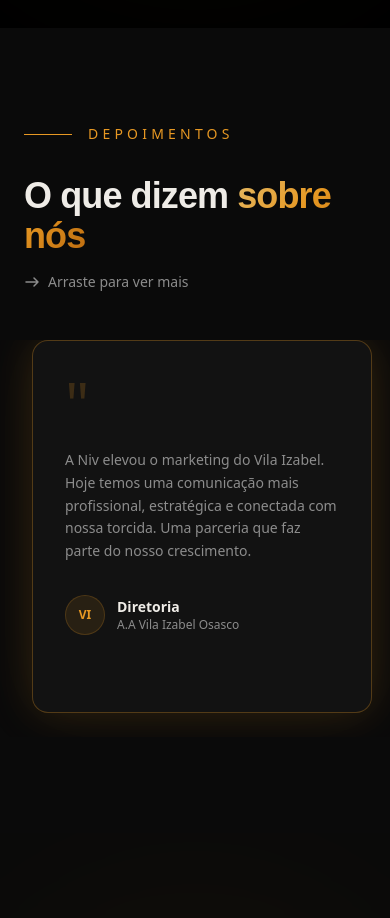
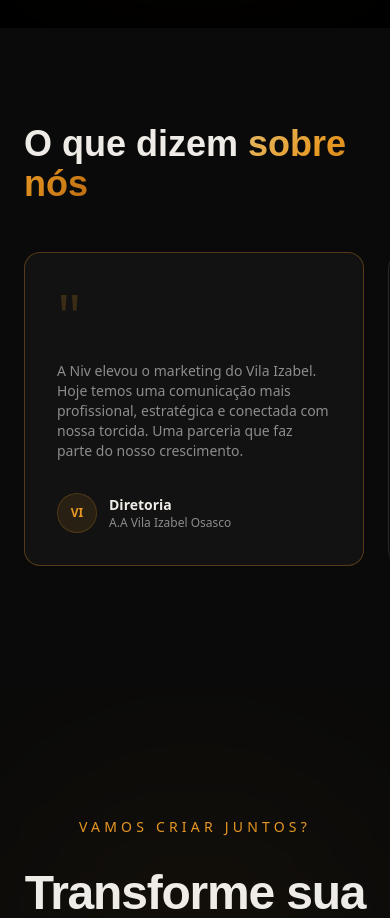
Before and after one commit to MateusFrancoDev/niv-design, a Next.js app: page / in a window 390 px wide. Shown: the part 4640-5558 px from the top of the page. Built offline with nearby package versions, Linux system fonts and the light colour scheme; a web font is replaced by a local one.

Commit message:
fix: erro no depoimento

```diff
--- a/components/CTASection.tsx
+++ b/components/CTASection.tsx
@@ -58,7 +58,7 @@
             className="flex flex-col sm:flex-row items-center justify-center gap-4"
           >
             <motion.a
-              href="https://wa.me/5511959577652?text=Olá,%20gostaria%20de%20seu%20fazer%20um%20orçamento!"
+              href="https://wa.me/5511959577652?text=Olá,%20gostaria%20de%20fazer%20um%20orçamento!"
               whileHover={{
                 scale: 1.05,
                 boxShadow: "0 0 50px hsl(36 80% 52% / 0.3)",
--- a/components/TestimonialsSection.tsx
+++ b/components/TestimonialsSection.tsx
@@ -1,7 +1,7 @@
 "use client";
 
-import { motion, useInView } from "framer-motion";
-import { useRef, useState } from "react";
+import { motion } from "framer-motion";
+import { useState } from "react";
 
 const testimonials = [
   {
@@ -11,11 +11,10 @@
     role: "A.A Vila Izabel Osasco",
     avatar: "VI",
   },
-
   {
     id: 2,
     text: "Trabalhar com a NIV Design foi uma experiência incrível. Eles não apenas entregaram um design bonito, mas uma solução estratégica que triplicou nossas conversões.",
-    author: "Katia ",
+    author: "Katia",
     role: "Founder, Aroma de mãe",
     avatar: "K",
   },
@@ -28,103 +27,57 @@
   },
   {
     id: 5,
-    text: "A Niv foi responsável por toda a estratégia de marketing e estrutura do Conhecimento Barber. Desde o posicionamento até a divulgação, cada detalhe foi pensado para que o evento acontecesse de forma organizada, profissional e com grande impacto.",
+    text: "A Niv foi responsável por toda a estratégia de marketing e estrutura do Conhecimento Barber.",
     author: "Conhecimento Barber",
     role: "Barbeiros",
     avatar: "B",
   },
 ];
 
-const TestimonialsSection = () => {
-  const ref = useRef<HTMLDivElement>(null);
-  const isInView = useInView(ref, { once: true, margin: "-100px" });
+export default function TestimonialsSection() {
   const [active, setActive] = useState(0);
 
   return (
-    <section id="testimonials" className="relative py-24 md:py-32" ref={ref}>
-      <div className="container">
-        <motion.div
-          initial={{ opacity: 0, x: -30 }}
-          animate={isInView ? { opacity: 1, x: 0 } : {}}
-          transition={{ duration: 0.6 }}
-          className="flex items-center gap-4 mb-8"
+    <section id="testimonials" className="relative py-24 md:py-32">
+      <div className="container px-6 md:px-16">
+        {/* Título */}
+        <motion.h2
+          initial={{ opacity: 0, y: 60 }}
+          whileInView={{ opacity: 1, y: 0 }}
+          viewport={{ once: true }}
+          transition={{ duration: 0.8 }}
+          className="font-display text-4xl md:text-6xl font-bold mb-12"
         >
-          <div className="w-12 h-px bg-primary" />
-          <span className="text-sm font-body tracking-[0.3em] uppercase text-primary">
-            Depoimentos
-          </span>
-        </motion.div>
-
-        <div className="flex flex-col md:flex-row md:items-end md:justify-between gap-4 mb-12">
-          <motion.h2
-            initial={{ opacity: 0, y: 60 }}
-            animate={isInView ? { opacity: 1, y: 0 } : {}}
-            transition={{ duration: 0.8, delay: 0.2 }}
-            className="font-display text-4xl md:text-6xl lg:text-7xl font-bold tracking-tight"
-          >
-            O que dizem <span className="text-gradient-gold">sobre nós</span>
-          </motion.h2>
-
-          <motion.p
-            initial={{ opacity: 0 }}
-            animate={isInView ? { opacity: 1 } : {}}
-            transition={{ delay: 0.4 }}
-            className="text-sm text-muted-foreground font-body flex items-center gap-2"
-          >
-            <svg
-              width="16"
-              height="16"
-              viewBox="0 0 16 16"
-              fill="none"
-              className="shrink-0"
-            >
-              <path
-                d="M2 8h12m0 0L10 4m4 4l-4 4"
-                stroke="currentColor"
-                strokeWidth="1.5"
-                strokeLinecap="round"
-                strokeLinejoin="round"
-              />
-            </svg>
-            Arraste para ver mais
-          </motion.p>
-        </div>
+          O que dizem <span className="text-gradient-gold">sobre nós</span>
+        </motion.h2>
       </div>
 
-      {/* Horizontal scroll */}
-      <div
-        className="flex gap-6 overflow-x-auto pb-6 px-8 md:px-16 scrollbar-hide"
-        style={{ scrollbarWidth: "none", msOverflowStyle: "none" }}
-      >
+      {/* Scroll horizontal */}
+      <div className="flex gap-6 overflow-x-auto pb-6 px-6 md:px-16">
         {testimonials.map((t, i) => (
           <motion.div
             key={t.id}
             initial={{ opacity: 0, y: 40 }}
-            animate={isInView ? { opacity: 1, y: 0 } : {}}
-            transition={{ duration: 0.6, delay: 0.4 + i * 0.15 }}
+            whileInView={{ opacity: 1, y: 0 }}
+            viewport={{ once: true }}
+            transition={{ duration: 0.6, delay: i * 0.1 }}
             onMouseEnter={() => setActive(i)}
-            className={`group relative p-8 rounded-2xl border transition-all duration-500 cursor-pointer shrink-0 w-[340px] md:w-[400px] ${
+            className={`shrink-0 w-[340px] md:w-[400px] p-8 rounded-2xl border transition-all duration-500 cursor-pointer ${
               active === i
-                ? "border-primary/30 bg-card glow-gold"
-                : "border-border bg-transparent hover:border-border/60"
+                ? "border-primary/30 bg-card"
+                : "border-border bg-transparent"
             }`}
           >
-            <div className="font-display text-6xl text-primary/20 leading-none mb-4">
-              "
-            </div>
+            <div className="text-6xl text-primary/20 mb-4">"</div>
 
-            <p className="font-body text-sm leading-relaxed text-muted-foreground mb-8">
-              {t.text}
-            </p>
+            <p className="text-sm text-muted-foreground mb-8">{t.text}</p>
 
             <div className="flex items-center gap-3">
-              <div className="w-10 h-10 rounded-full bg-primary/10 border border-primary/20 flex items-center justify-center text-xs font-display font-bold text-primary">
+              <div className="w-10 h-10 rounded-full bg-primary/10 border border-primary/20 flex items-center justify-center text-xs font-bold text-primary">
                 {t.avatar}
               </div>
               <div>
-                <div className="font-display text-sm font-semibold">
-                  {t.author}
-                </div>
+                <div className="text-sm font-semibold">{t.author}</div>
                 <div className="text-xs text-muted-foreground">{t.role}</div>
               </div>
             </div>
@@ -133,6 +86,4 @@
       </div>
     </section>
   );
-};
-
-export default TestimonialsSection;
+}
```
